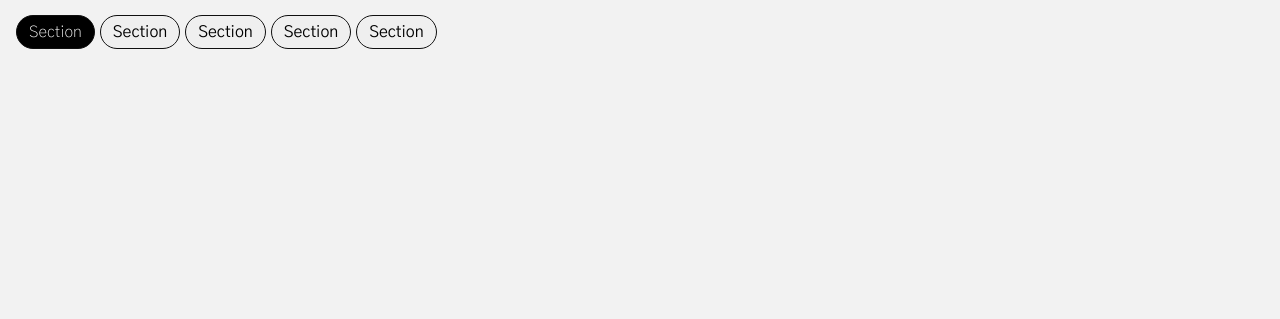
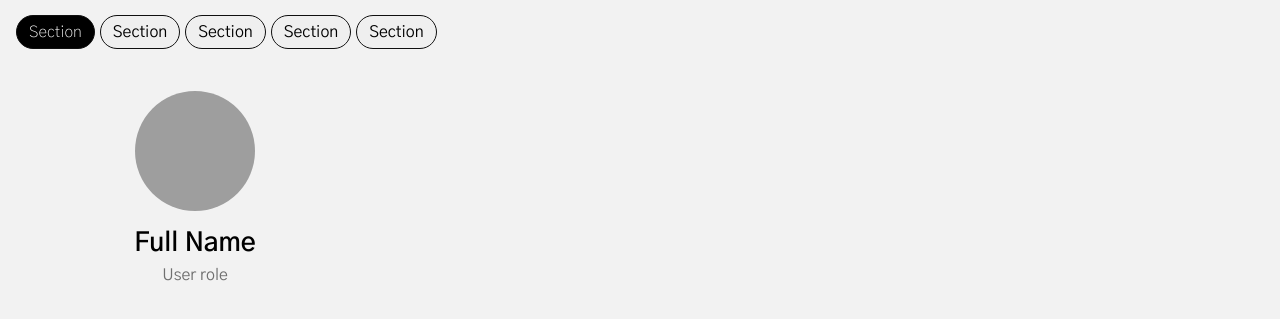
Before and after one commit to xxidbr9/binar-intro-to-html, a website: page contributors/agriadhiatma24/index.html in a window 1280 px wide. Shown: the part 65-384 px from the top of the page. Drawn offline with Linux system fonts and the light colour scheme; grey boxes are pictures that could not be loaded.

Commit message:
feat: add profile card placeholder to html and css styling to html

```diff
--- a/contributors/agriadhiatma24/index.html
+++ b/contributors/agriadhiatma24/index.html
@@ -41,4 +41,14 @@
     </div>
   </nav>
   <!-- Navbar End -->
+
+  <!-- Profile Card Start -->
+  <div class="profile-card">
+    <img src="assets/profile-pic.jpg" alt="Profile-Picture" />
+    <div class="content">
+      <h1>Full Name</h1>
+      <p>User role</p>
+    </div>
+  </div>
+  <!-- Profile Card End -->
 </body>
--- a/contributors/agriadhiatma24/style.css
+++ b/contributors/agriadhiatma24/style.css
@@ -90,3 +90,40 @@ body {
   font-size: 16px;
   line-height: 24px;
 }
+
+/* PROFILE CARD */
+.profile-card {
+  display: flex;
+  padding: 32px 16px;
+  flex-direction: column;
+  align-items: center;
+  gap: 16px;
+  align-self: stretch;
+}
+
+.profile-card img {
+  width: 120px;
+  height: 120px;
+  border-radius: 100%;
+}
+
+.profile-card .content {
+  display: flex;
+  width: 359px;
+  flex-direction: column;
+  align-items: center;
+  gap: 4px;
+}
+
+.profile-card .content h1 {
+  font-size: 26px;
+  font-weight: 600;
+  line-height: 32px;
+}
+
+.profile-card .content p {
+  font-size: 16px;
+  font-family: 'Gothic A1';
+  line-height: 24px;
+  color: #6f6f6f;
+}
```
